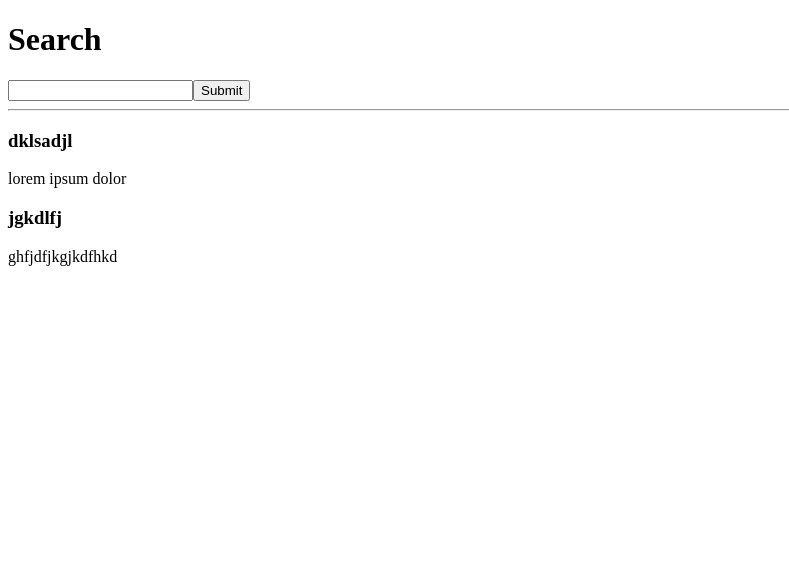
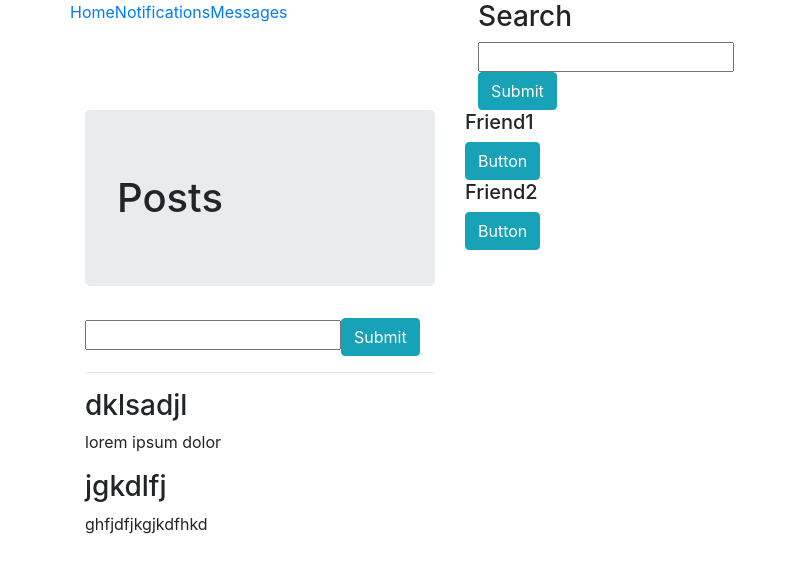
Before and after one commit to carrieschmid/SocialClone, a React app: page / in a window 1280 px wide. Shown: the top 572 px of the page, without its empty margins (0-789 px from the left). Built offline with nearby package versions, Linux system fonts and the light colour scheme.

Commit message:
Add bootstrap and styles.

```diff
--- a/package.json
+++ b/package.json
@@ -14,9 +14,12 @@
   "license": "ISC",
   "bugs": {},
   "dependencies": {
+    "bootstrap": "^4.3.1",
     "prop-types": "^15.5.10",
     "react": "^15.5.4",
-    "react-dom": "^15.5.4"
+    "react-bootstrap": "^1.0.0-beta.14",
+    "react-dom": "^15.5.4",
+    "styled-jsx": "^3.2.4"
   },
   "devDependencies": {
     "babel-core": "^6.24.1",
--- a/src/components/App.jsx
+++ b/src/components/App.jsx
@@ -1,16 +1,49 @@
 import React from "react";
 import Search from "./Search";
 import NewsFeed from "./NewsFeed";
-import Posts from "./Posts"
+import Posts from "./Posts";
+import FriendsList from "./FriendsList";
+// import './styles.css';
+
 
 function App(){
+  // var appStyles = {
+  //   backgroundColor: '#ecf0f1',
+  //   fontFamily: 'sans-serif',
+  //   paddingTop: '50px'
+
+  // }
+
   return (
-    <div>
+    <div className = "App">
+
+      <div className ="container">
+      <div className = "row" >
        <Search/>
+       </div>
+
+       <div className = "row">
+       <div className = "col-md-4">
        <Posts/>
-       <NewsFeed/>
+        <NewsFeed/>
+       </div>
 
-    </div>
+       <div className = "col-md-8">
+       <FriendsList/>
+       </div>
+
+
+
+       </div>
+
+
+
+
+      </div>
+      </div>
+
+
+
   );
 }
 
--- /dev/null
+++ b/src/components/Friends.jsx
@@ -0,0 +1,17 @@
+import React from 'react';
+import PropTypes from 'prop-types';
+
+function Friends(props){
+    return (
+        <div>
+            <h5>{props.userName}</h5>
+            <button type="click" class="btn btn-info">Button</button>
+        </div>
+    );
+}
+
+Friends.propTypes = {
+    userName: PropTypes.string.isRequired
+};
+
+export default Friends;
--- /dev/null
+++ b/src/components/FriendsList.jsx
@@ -0,0 +1,24 @@
+import React from "react";
+import Friends from "./Friends";
+
+var masterFriendsList = [
+    {
+        userName: 'Friend1'
+    },
+    {
+        userName:'Friend2'
+    }
+];
+
+function FriendsList(){
+    return (
+        <div>
+            {masterFriendsList.map((friend, index) =>
+            <Friends userName={friend.userName}
+            key={index}/>
+        )}
+     </div>
+     );
+    }
+
+    export default FriendsList;
--- a/src/components/Posts.jsx
+++ b/src/components/Posts.jsx
@@ -1,9 +1,11 @@
 import React from 'react';
 import PropTypes from 'prop-types';
+
 
 function Posts(){
     return(
         <div>
+            <h1 class="jumbotron">Posts</h1>
             <form id="post">
             <input type="text" name="NewPost" id="newpost"></input>
             <button type="submit" class="btn btn-info">Submit</button>
--- a/src/components/Search.jsx
+++ b/src/components/Search.jsx
@@ -2,7 +2,26 @@ import React from "react";
 
 function Search(){
     return(
-        <h1>Search</h1>
+        <div>
+            <div className = "row">
+
+            <div className = "col-md-8">
+            <a href="index.html">Home</a>
+            <a href="notifications.html">Notifications</a>
+            <a href="messages.html">Messages</a>
+            </div>
+
+            <div className = "col-md-4">
+            <h3>Search</h3>
+            <form id="search">
+            <input type="text" name="searchButton" id="newsearch"></input>
+            <button type="submit" class="btn btn-info">Submit</button>
+            </form>
+            </div>
+
+
+            </div>
+        </div>
     );
 }
 
--- a/webpack.config.js
+++ b/webpack.config.js
@@ -41,7 +41,8 @@ module.exports = {
             "react",
           ],
           plugins: [
-            "react-hot-loader/babel"
+            "react-hot-loader/babel",
+            "styled-jsx/babel"
           ]
         }
       }
```
Also changed, not shown: template.ejs, 1 other file (tests, documents, lock files or other folders).
